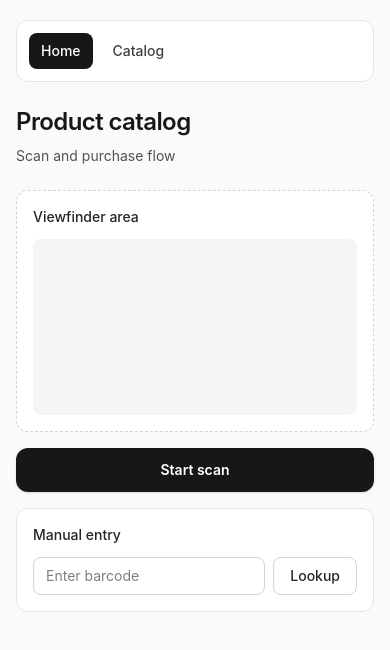
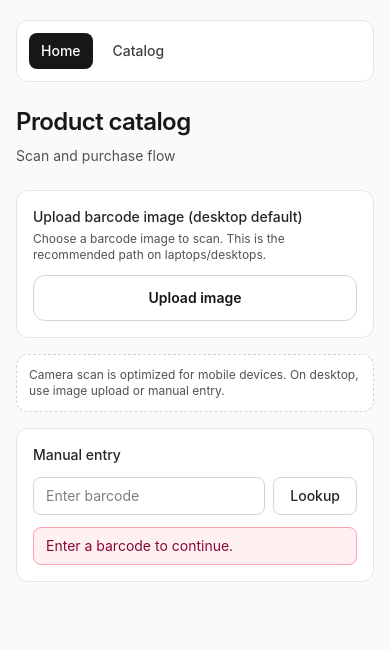
Before and after one commit to rajat-sharma-3745/product-catalog, a React app in the folder frontend/: page / in a window 390 px wide. Both pictures are taken after a click on the button "Lookup". Shown: the top 650 px of the page. Built offline with nearby package versions, Linux system fonts and the light colour scheme; no server answers; the HTML template or start-up script is replaced by a standard one.

Commit message:
feat(scan): implement  with desktop-first image upload and mobile camera fallback

```diff
--- a/frontend/package.json
+++ b/frontend/package.json
@@ -11,6 +11,7 @@
   },
   "dependencies": {
     "@tailwindcss/vite": "^4.2.2",
+    "html5-qrcode": "^2.3.8",
     "react": "^19.2.4",
     "react-dom": "^19.2.4",
     "react-router-dom": "^7.14.0",
@@ -21,7 +22,7 @@
     "@types/react": "^19.2.14",
     "@types/react-dom": "^19.2.3",
     "@vitejs/plugin-react": "^6.0.1",
-    "eslint": "^10.2.0",
+    "eslint": "^9.39.4",
     "eslint-plugin-react-hooks": "^7.0.1",
     "eslint-plugin-react-refresh": "^0.5.2",
     "globals": "^17.4.0",
--- a/frontend/src/api/client.js
+++ b/frontend/src/api/client.js
@@ -11,13 +11,17 @@ export class ApiError extends Error {
 
 export async function request(path, options = {}) {
   const url = `${baseURL.replace(/\/$/, '')}${path.startsWith('/') ? path : `/${path}`}`;
-  return fetch(url, {
+  try {
+    return await fetch(url, {
       headers: {
         'Content-Type': 'application/json',
         ...options.headers,
       },
       ...options,
     });
+  } catch {
+    throw new ApiError('Unable to reach server. Check your connection and try again.', 0, null);
+  }
 }
 
 async function parseResponseBody(response) {
--- a/frontend/src/components/ScanModal.jsx
+++ b/frontend/src/components/ScanModal.jsx
@@ -1,3 +1,115 @@
-export default function ScanModal() {
-  return null;
+import { useCallback, useEffect, useRef, useState } from 'react';
+import { Html5Qrcode } from 'html5-qrcode';
+
+const SCANNER_ELEMENT_ID = 'camera-qr-reader';
+
+function getCameraErrorMessage(error) {
+  const text = String(error || '').toLowerCase();
+  if (text.includes('permission') || text.includes('notallowed')) {
+    return 'Camera permission denied. Use image upload or manual entry instead.';
+  }
+
+  return 'Unable to start camera scanner on this device. Use image upload or manual entry instead.';
 }
+
+export default function ScanModal({ isOpen, onClose, onDetected, isBusy = false }) {
+  const scannerRef = useRef(null);
+  const hasDetectedRef = useRef(false);
+  const [cameraError, setCameraError] = useState('');
+
+  const stopScanner = useCallback(async () => {
+    const scanner = scannerRef.current;
+    if (!scanner) {
+      return;
+    }
+
+    try {
+      await scanner.stop();
+    } catch {
+      // No-op: scanner may already be stopped.
+    }
+
+    try {
+      await scanner.clear();
+    } catch {
+      // No-op: container can already be cleaned.
+    }
+
+    scannerRef.current = null;
+  }, []);
+
+  useEffect(() => {
+    if (!isOpen) {
+      hasDetectedRef.current = false;
+      setCameraError('');
+      void stopScanner();
+      return undefined;
+    }
+
+    hasDetectedRef.current = false;
+    setCameraError('');
+
+    const scanner = new Html5Qrcode(SCANNER_ELEMENT_ID);
+    scannerRef.current = scanner;
+
+    const startScanner = async () => {
+      try {
+        await scanner.start(
+          { facingMode: 'environment' },
+          { fps: 10, qrbox: { width: 240, height: 140 } },
+          async (decodedText) => {
+            if (hasDetectedRef.current || isBusy) {
+              return;
+            }
+
+            hasDetectedRef.current = true;
+            await stopScanner();
+            onDetected(decodedText);
+          }
+        );
+      } catch (error) {
+        setCameraError(getCameraErrorMessage(error));
+      }
+    };
+
+    void startScanner();
+
+    return () => {
+      hasDetectedRef.current = false;
+      void stopScanner();
+    };
+  }, [isOpen, isBusy, onDetected, stopScanner]);
+
+  if (!isOpen) {
+    return null;
+  }
+
+  return (
+    <div className="fixed inset-0 z-30 flex items-end justify-center bg-black/40 p-4 sm:items-center">
+      <div className="w-full max-w-md rounded-2xl bg-white p-4 shadow-xl">
+        <div className="mb-3 flex items-center justify-between">
+          <h2 className="text-sm font-semibold text-neutral-900">Camera scan</h2>
+          <button
+            type="button"
+            onClick={onClose}
+            className="rounded-lg border border-neutral-300 px-3 py-1 text-xs font-medium text-neutral-700 hover:bg-neutral-100"
+          >
+            Close
+          </button>
+        </div>
+
+        <div id={SCANNER_ELEMENT_ID} className="min-h-44 rounded-lg bg-neutral-100" />
+
+        {cameraError ? (
+          <p className="mt-3 rounded-lg border border-amber-300 bg-amber-50 px-3 py-2 text-sm text-amber-900">
+            {cameraError}
+          </p>
+        ) : (
+          <p className="mt-3 text-xs text-neutral-600">
+            Point your camera at a barcode. On success, scanning stops automatically.
+          </p>
+        )}
+      </div>
+    </div>
+  );
+}
--- a/frontend/src/hooks/useScan.js
+++ b/frontend/src/hooks/useScan.js
@@ -1,4 +1,31 @@
+import { useCallback, useRef, useState } from 'react';
+import { scanCode } from '../api/index.js';
+import { ApiError } from '../api/client.js';
 import { useAppState } from '../context/AppStateContext.jsx';
+
+export function normalizeCode(value) {
+  if (value === null || value === undefined) {
+    return '';
+  }
+
+  return String(value).trim().replace(/[\s-]+/g, '');
+}
+
+function getScanErrorMessage(error) {
+  if (error instanceof ApiError) {
+    if (error.status === 404) {
+      return 'Product not found. Check the barcode and try again.';
+    }
+
+    if (error.status === 400 && Array.isArray(error.details) && error.details.length > 0) {
+      return error.details.map((item) => item?.message).filter(Boolean).join(' ');
+    }
+
+    return error.message || 'Scan request failed. Please try again.';
+  }
+
+  return 'Something went wrong while looking up the barcode.';
+}
 
 export function useScanState() {
   const {
@@ -9,6 +36,44 @@ export function useScanState() {
     setLastPayment,
     clearLastPayment,
   } = useAppState();
+  const [isLookingUp, setIsLookingUp] = useState(false);
+  const [scanError, setScanError] = useState('');
+  const lookupInFlightRef = useRef(false);
+
+  const lookupCode = useCallback(
+    async (rawCode) => {
+      const normalizedCode = normalizeCode(rawCode);
+
+      if (!normalizedCode) {
+        setScanError('Enter a barcode to continue.');
+        clearSelectedProduct();
+        return null;
+      }
+
+      if (lookupInFlightRef.current) {
+        return null;
+      }
+
+      lookupInFlightRef.current = true;
+      setIsLookingUp(true);
+      setScanError('');
+
+      try {
+        const response = await scanCode(normalizedCode);
+        const product = response?.product ?? null;
+        setSelectedProduct(product);
+        return product;
+      } catch (error) {
+        setScanError(getScanErrorMessage(error));
+        clearSelectedProduct();
+        return null;
+      } finally {
+        lookupInFlightRef.current = false;
+        setIsLookingUp(false);
+      }
+    },
+    [clearSelectedProduct, setSelectedProduct]
+  );
 
   return {
     selectedProduct,
@@ -17,5 +82,9 @@ export function useScanState() {
     lastPayment,
     setLastPayment,
     clearLastPayment,
+    isLookingUp,
+    scanError,
+    setScanError,
+    lookupCode,
   };
 }
--- a/frontend/src/pages/Home.jsx
+++ b/frontend/src/pages/Home.jsx
@@ -1,19 +1,111 @@
+import { useMemo, useRef, useState } from 'react';
+import { Html5Qrcode } from 'html5-qrcode';
 import AppShell from '../components/AppShell.jsx';
+import ScanModal from '../components/ScanModal.jsx';
+import { useScanState } from '../hooks/useScan.js';
+
+function isLikelyMobileDevice() {
+  if (typeof navigator === 'undefined') {
+    return false;
+  }
+
+  return /android|iphone|ipad|ipod/i.test(navigator.userAgent);
+}
 
 export default function Home() {
+  const [manualCode, setManualCode] = useState('');
+  const [isScanModalOpen, setIsScanModalOpen] = useState(false);
+  const [isFileDecoding, setIsFileDecoding] = useState(false);
+  const [uploadError, setUploadError] = useState('');
+  const fileInputRef = useRef(null);
+  const isMobile = useMemo(() => isLikelyMobileDevice(), []);
+
+  const { selectedProduct, isLookingUp, scanError, setScanError, lookupCode } = useScanState();
+
+  const isBusy = isLookingUp || isFileDecoding;
+
+  const handleManualLookup = async () => {
+    setUploadError('');
+    await lookupCode(manualCode);
+  };
+
+  const handleUploadDecode = async (event) => {
+    const file = event.target.files?.[0];
+    event.target.value = '';
+
+    if (!file) {
+      return;
+    }
+
+    setUploadError('');
+    setScanError('');
+    setIsFileDecoding(true);
+
+    const scanner = new Html5Qrcode('file-qr-reader');
+    try {
+      const decodedText = await scanner.scanFile(file, true);
+      await lookupCode(decodedText);
+    } catch {
+      setUploadError('Could not decode barcode from this image. Try another image or use manual entry.');
+    } finally {
+      try {
+        await scanner.clear();
+      } catch {
+      }
+      setIsFileDecoding(false);
+    }
+  };
+
+  const handleCameraDetected = async (decodedText) => {
+    setIsScanModalOpen(false);
+    setUploadError('');
+    await lookupCode(decodedText);
+  };
+
   return (
     <AppShell title="Product catalog" subtitle="Scan and purchase flow">
-      <section className="rounded-xl border border-dashed border-neutral-300 bg-white p-4">
-        <h2 className="text-sm font-medium text-neutral-800">Viewfinder area</h2>
-        <div className="mt-3 h-44 rounded-lg bg-neutral-100" />
+      <section className="rounded-xl border border-neutral-200 bg-white p-4">
+        <h2 className="text-sm font-medium text-neutral-800">Upload barcode image (desktop default)</h2>
+        <p className="mt-1 text-xs text-neutral-600">
+          Choose a barcode image to scan. This is the recommended path on laptops/desktops.
+        </p>
+        <button
+          type="button"
+          onClick={() => fileInputRef.current?.click()}
+          disabled={isBusy}
+          className="mt-3 w-full rounded-xl border border-neutral-300 px-4 py-3 text-sm font-semibold text-neutral-900 transition hover:bg-neutral-100 disabled:cursor-not-allowed disabled:opacity-60"
+        >
+          {isFileDecoding ? 'Decoding image...' : 'Upload image'}
+        </button>
+        <input
+          ref={fileInputRef}
+          type="file"
+          accept="image/*"
+          className="hidden"
+          onChange={handleUploadDecode}
+        />
+        <div id="file-qr-reader" className="hidden" />
+        {uploadError ? (
+          <p className="mt-3 rounded-lg border border-amber-300 bg-amber-50 px-3 py-2 text-sm text-amber-900">
+            {uploadError}
+          </p>
+        ) : null}
       </section>
 
-      <button
-        type="button"
-        className="w-full rounded-xl bg-neutral-900 px-4 py-3 text-sm font-semibold text-white shadow-sm transition hover:bg-neutral-800"
-      >
-        Start scan
-      </button>
+      {isMobile ? (
+        <button
+          type="button"
+          onClick={() => setIsScanModalOpen(true)}
+          disabled={isBusy}
+          className="w-full rounded-xl bg-neutral-900 px-4 py-3 text-sm font-semibold text-white shadow-sm transition hover:bg-neutral-800 disabled:cursor-not-allowed disabled:opacity-60"
+        >
+          Start camera scan
+        </button>
+      ) : (
+        <div className="rounded-xl border border-dashed border-neutral-300 bg-white p-3 text-xs text-neutral-600">
+          Camera scan is optimized for mobile devices. On desktop, use image upload or manual entry.
+        </div>
+      )}
 
       <div className="rounded-xl border border-neutral-200 bg-white p-4">
         <p className="text-sm font-medium text-neutral-800">Manual entry</p>
@@ -21,16 +113,42 @@ export default function Home() {
           <input
             type="text"
             placeholder="Enter barcode"
+            value={manualCode}
+            onChange={(event) => setManualCode(event.target.value)}
             className="w-full rounded-lg border border-neutral-300 px-3 py-2 text-sm focus:border-neutral-400 focus:outline-none"
           />
           <button
             type="button"
+            disabled={isBusy}
+            onClick={handleManualLookup}
             className="rounded-lg border border-neutral-300 px-4 py-2 text-sm font-medium text-neutral-800 hover:bg-neutral-100"
           >
-            Lookup
+            {isLookingUp ? 'Looking up...' : 'Lookup'}
           </button>
         </div>
+        {scanError ? (
+          <p className="mt-3 rounded-lg border border-rose-300 bg-rose-50 px-3 py-2 text-sm text-rose-900">
+            {scanError}
+          </p>
+        ) : null}
       </div>
+
+      {selectedProduct ? (
+        <section className="rounded-xl border border-emerald-200 bg-emerald-50 p-4">
+          <h3 className="text-sm font-semibold text-emerald-900">Product found</h3>
+          <p className="mt-2 text-sm text-emerald-900">{selectedProduct.name}</p>
+          <p className="mt-1 text-xs text-emerald-800">
+            Barcode: {selectedProduct.barcode} | Price: {selectedProduct.currency} {selectedProduct.price}
+          </p>
+        </section>
+      ) : null}
+
+      <ScanModal
+        isOpen={isScanModalOpen}
+        onClose={() => setIsScanModalOpen(false)}
+        onDetected={handleCameraDetected}
+        isBusy={isBusy}
+      />
     </AppShell>
   );
 }
```
Also changed, not shown: 1 other file (tests, documents, lock files or other folders). Lines whose indentation alone changed are shown as unchanged.
